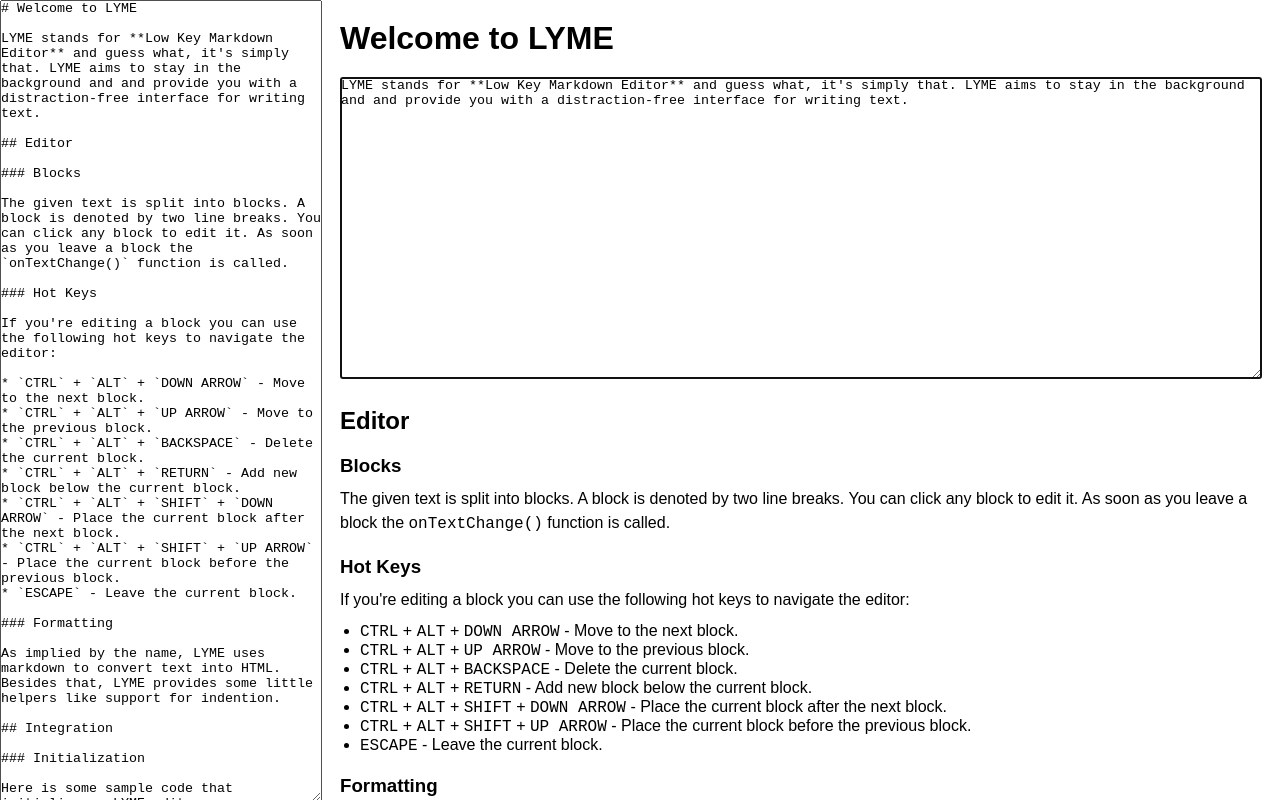
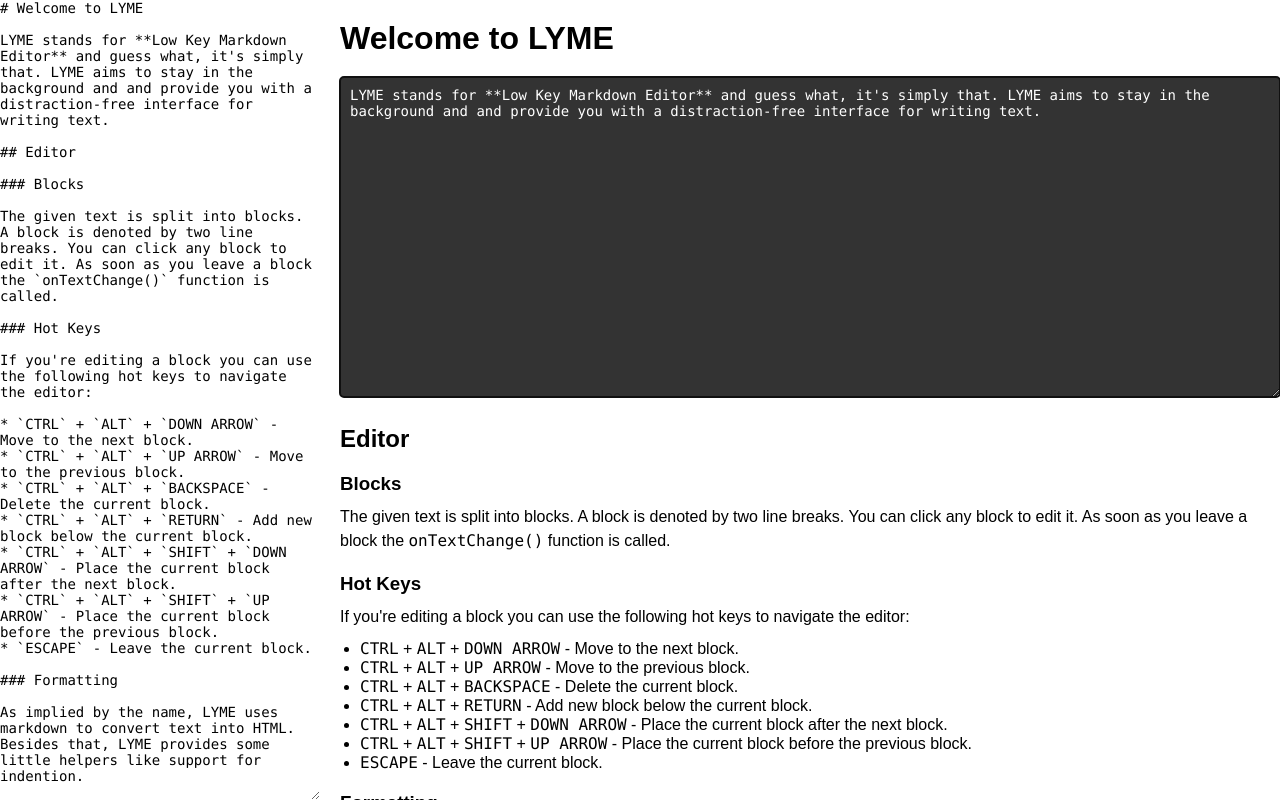
Before and after one commit to bigwhoop/lyme, a plain HTML site: page example.html in a window 1280 px wide. Both pictures are taken after a click on the element 800 px from the left and 101 px from the top of the page. Shown: the top 800 px of the page. Drawn offline with Linux system fonts and the light colour scheme; a web font is replaced by a local one.

Commit message:
added some more styles for the example.html

```diff
--- a/example.css
+++ b/example.css
@@ -1,6 +1,7 @@
 * {
     margin  : 0;
     padding : 0;
+    border  : none;
 }
 
 body {
@@ -8,6 +9,14 @@ body {
     height      : 100%;
     font-family : Arial, sans-serif;
     font-size   : 16px;
+}
+
+textarea {
+    font-size : 14px;
+}
+
+textarea, pre, code {
+    font-family : 'Consolas', monospace;
 }
 
 p {
@@ -27,6 +36,13 @@ ul {
     margin-left : 20px;
 }
 
+#right textarea {
+    background-color : #333;
+    color            : #fff;
+    padding          : 10px;
+    border-radius    : 4px;
+}
+
 #right {
     margin-left : 25%;
     padding     : 20px;
```
